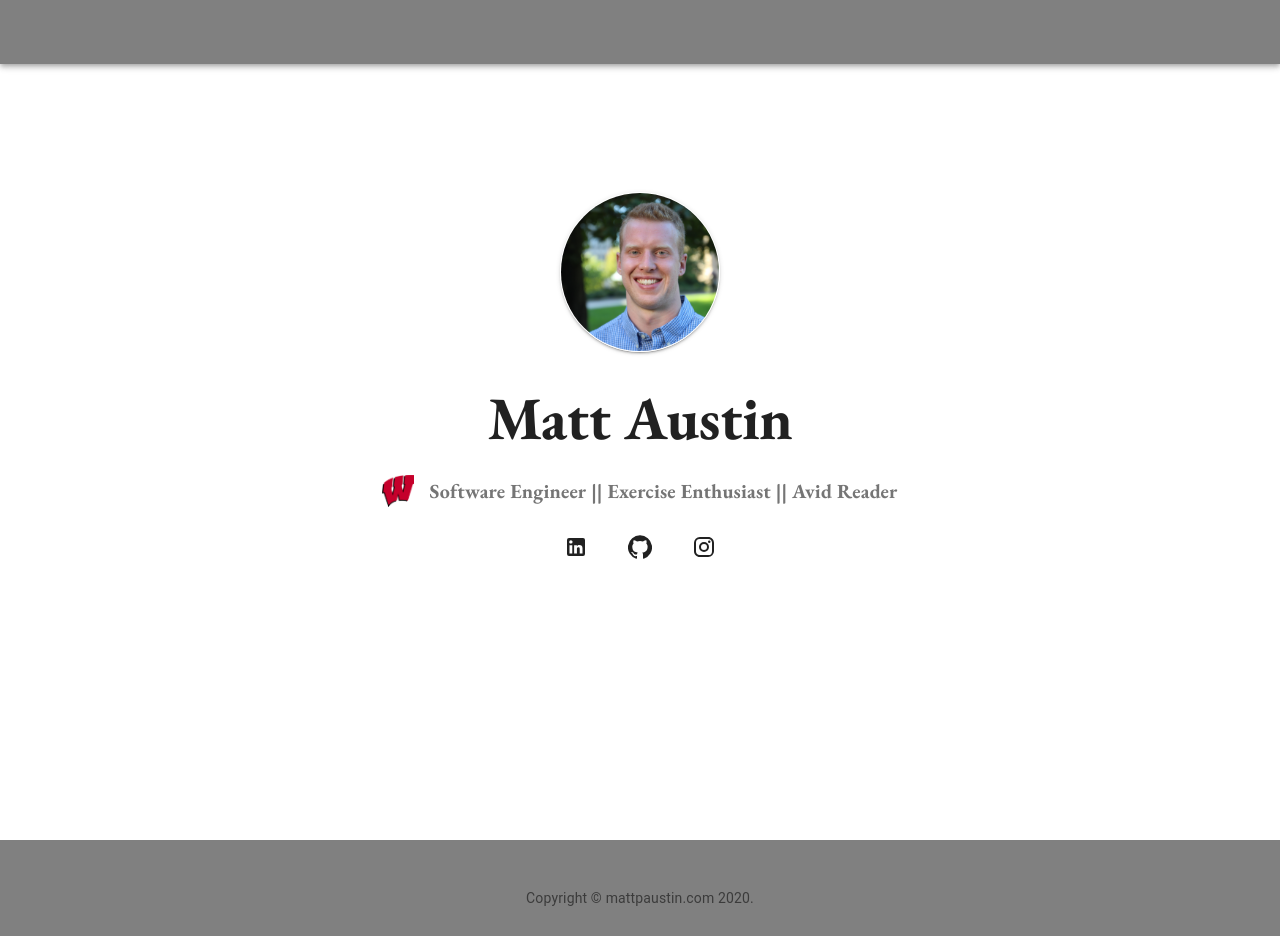
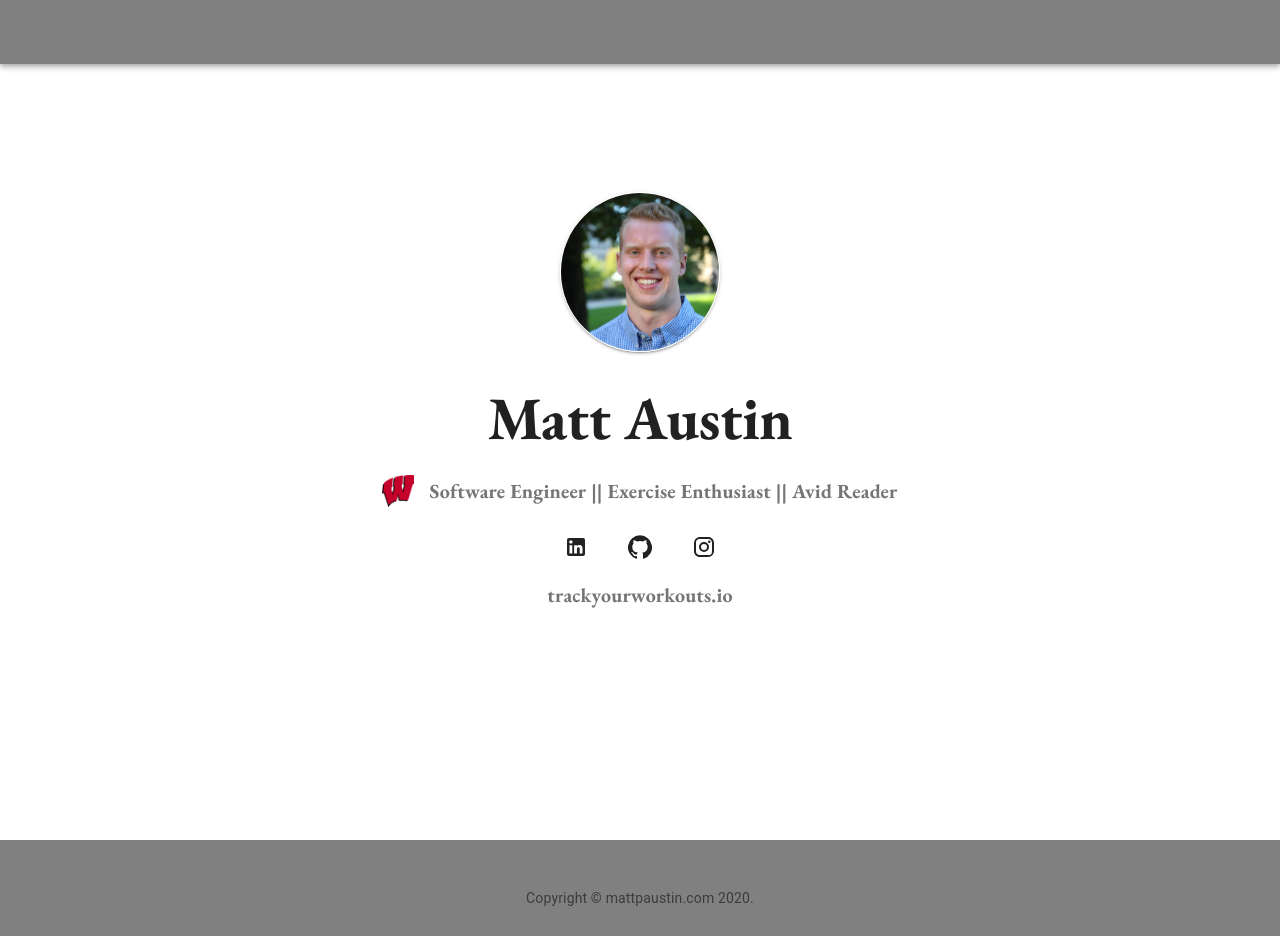
Before and after one commit to mpaustin/mpa-site-app, a React (Create React App) app: page / in a window 1280 px wide. Built offline with nearby package versions, Linux system fonts and the light colour scheme.

Commit message:
adding train-tracker to site

```diff
--- a/src/templates/Framework.js
+++ b/src/templates/Framework.js
@@ -95,11 +95,7 @@ export default function Album() {
                 <Link color='inherit' onClick={() => openUrl('https://www.engr.wisc.edu')}>
                     <Avatar src={MotionW} alt='motionW' variant='square' className={classes.motionW} />
                 </Link>
-
                 <Typography variant="h6" align="center" color="textSecondary" paragraph className={classes.font}>
-                    {/* <Link color='inherit' onClick={() => openUrl('https://www.engr.wisc.edu')}>
-                        BSc, University of Wisconsin-Madison
-                    </Link> */}
                     Software Engineer ||&nbsp;
                     <Link className={classes.link} onClick={() => openUrl('https://www.strava.com/athletes/22456556')}>Exercise Enthusiast</Link> ||&nbsp;
                     <Link className={classes.link} onClick={() => openUrl('https://www.goodreads.com/review/list/70497021-matt?ref=nav_mybooks')}>Avid Reader</Link>
@@ -124,6 +120,15 @@ export default function Album() {
                 </Grid>
               </Grid>
             </div>
+            <div>
+              <Grid container spacing={2} justify='center'>
+                <Grid item>
+                  <Typography variant="h6" align="center" color="textSecondary" paragraph className={classes.font}>
+                    <Link className={classes.link} onClick={() => openUrl('http://trackyourworkouts.io')}>trackyourworkouts.io</Link>
+                  </Typography>
+                </Grid>
+              </Grid>
+            </div>
           </Container>
         </div>
       </main>
```
